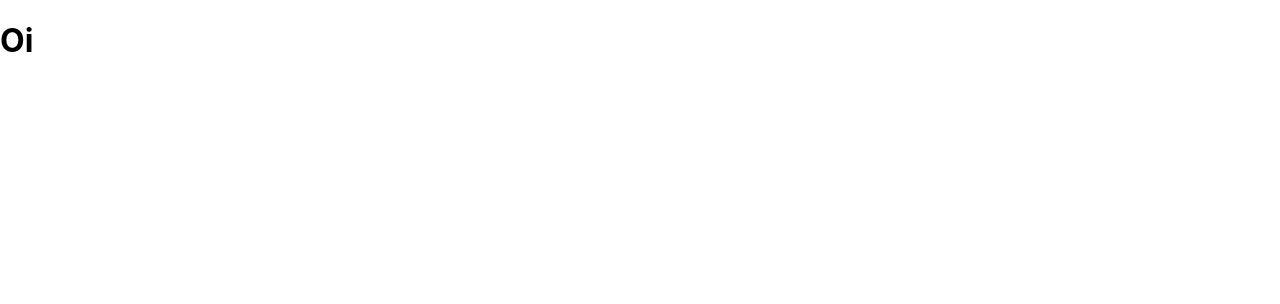
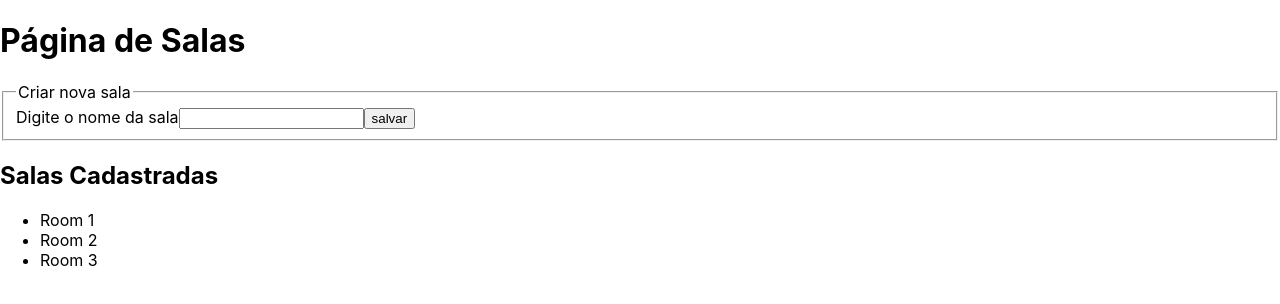
Before and after one commit to Heberty271/planning_poker, a React (Create React App) app: page / in a window 1280 px wide. Shown: the top 304 px of the page. Built offline with nearby package versions, Linux system fonts and the light colour scheme; no server answers; the database is empty.

Commit message:
feat(firebase): adicionando conexao com firebase

```diff
--- a/package.json
+++ b/package.json
@@ -10,6 +10,7 @@
     "@types/node": "^16.11.26",
     "@types/react": "^17.0.43",
     "@types/react-dom": "^17.0.14",
+    "firebase": "^9.6.10",
     "react": "^18.0.0",
     "react-dom": "^18.0.0",
     "react-scripts": "5.0.0",
--- a/src/App.tsx
+++ b/src/App.tsx
@@ -1,7 +1,8 @@
+import Room from "./pages/Room";
 
 function App() {
   return (
-    <h1>Oi</h1>
+    <Room />
   );
 }
 
--- a/src/index.tsx
+++ b/src/index.tsx
@@ -3,7 +3,6 @@ import './index.css';
 import App from './App';
 
 ReactDOM.render(
-
   <App />,
   document.getElementById('root')
 );
--- /dev/null
+++ b/src/pages/Room.tsx
@@ -0,0 +1,82 @@
+import { useEffect, useState } from "react";
+import { database } from '../services/firebase';
+
+type Room = {
+  name: string;
+  createdAt: string;
+}
+
+export default function Room() {
+  const [name, setName] = useState('');
+  const [rooms, setRooms] = useState<Room[]>([
+    {
+      name: 'Room 1',
+      createdAt: 'hoje'
+    },
+    {
+      name: 'Room 2',
+      createdAt: 'hoje'
+    },
+    {
+      name: 'Room 3',
+      createdAt: 'hoje'
+    }
+  ]);
+
+  useEffect(() => {
+    database.ref('rooms').on('value', (_rooms) => {
+      const firebaseRooms = _rooms.val();
+
+
+      Object.entries(firebaseRooms).map(([key, value]:any) => {
+        console.log(key, value);
+        const sala = {
+          name: value.name,
+          createdAt: value.createdAt
+        }
+
+        setRooms([...rooms, sala])
+
+      })
+    });
+
+    return () => {}
+  })
+
+  async function criarSala(e:any) {
+    e.preventDefault();
+    var data = new Date();
+    const newRoom = {
+      name: name,
+      createdAt: `${String(data.getDate()).padStart(2, '0')}-${String(data.getMonth() + 1).padStart(2, '0')}-${data.getFullYear()}`,
+    }
+
+    database.ref('rooms').push(newRoom)
+    setName('')
+
+  }
+
+  return (
+    <>
+      <h1>Página de Salas</h1>
+      <form onSubmit={(e) => criarSala(e)}>
+        <fieldset>
+          <legend>Criar nova sala</legend>
+          <label htmlFor="name">Digite o nome da sala</label>
+          <input onChange={(e) => {setName(e.target.value); }} type="text" id="name" value={name} />
+          <button type="submit">salvar</button>
+        </fieldset>
+      </form>
+      <h2>Salas Cadastradas</h2>
+      <ul>
+        {
+          rooms.map((room) => {
+            return (
+              <li>{room.name}</li>
+            )
+          })
+        }
+      </ul>
+    </>
+  )
+}
--- /dev/null
+++ b/src/services/firebase.ts
@@ -0,0 +1,21 @@
+import firebase from 'firebase/compat/app';
+
+import 'firebase/compat/auth';
+import 'firebase/compat/database';
+
+const firebaseConfig = {
+    apiKey: process.env.REACT_APP_API_KEY,
+    authDomain: process.env.REACT_APP_AUTH_DOMAIN,
+    databaseURL: process.env.REACT_APP_DATABASE_URL,
+    projectId: process.env.REACT_APP_PROJECT_ID,
+    storageBucket: process.env.REACT_APP_STORAGE_BUCKET,
+    messagingSenderId: process.env.REACT_APP_MESSAGING_SEND_ID,
+    appId: process.env.REACT_APP_APP_ID,
+  };
+
+  firebase.initializeApp(firebaseConfig);
+
+  const auth = firebase.auth();
+  const database = firebase.database();
+
+  export { firebase, auth, database }
```
Also changed, not shown: 1 other file (tests, documents, lock files or other folders).
